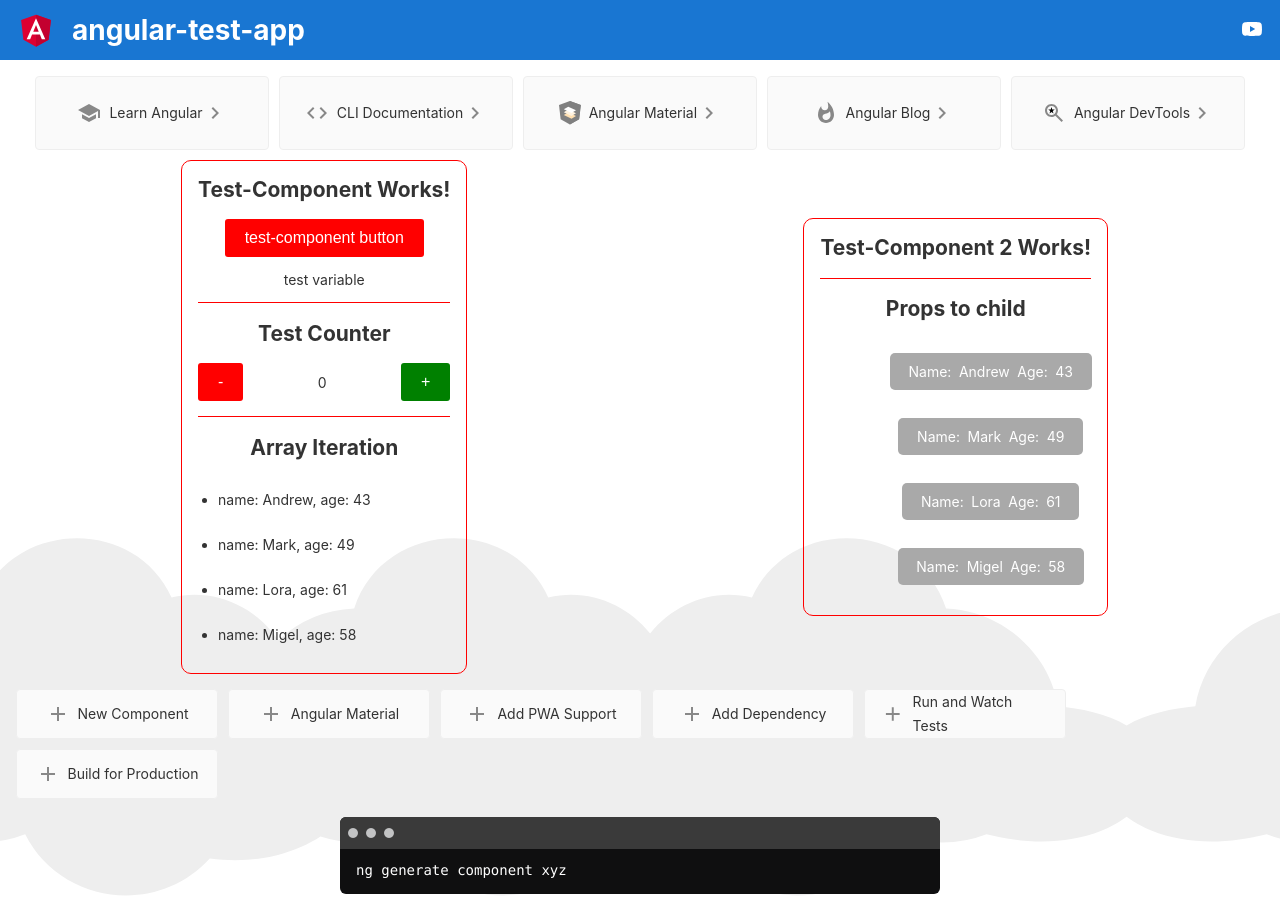
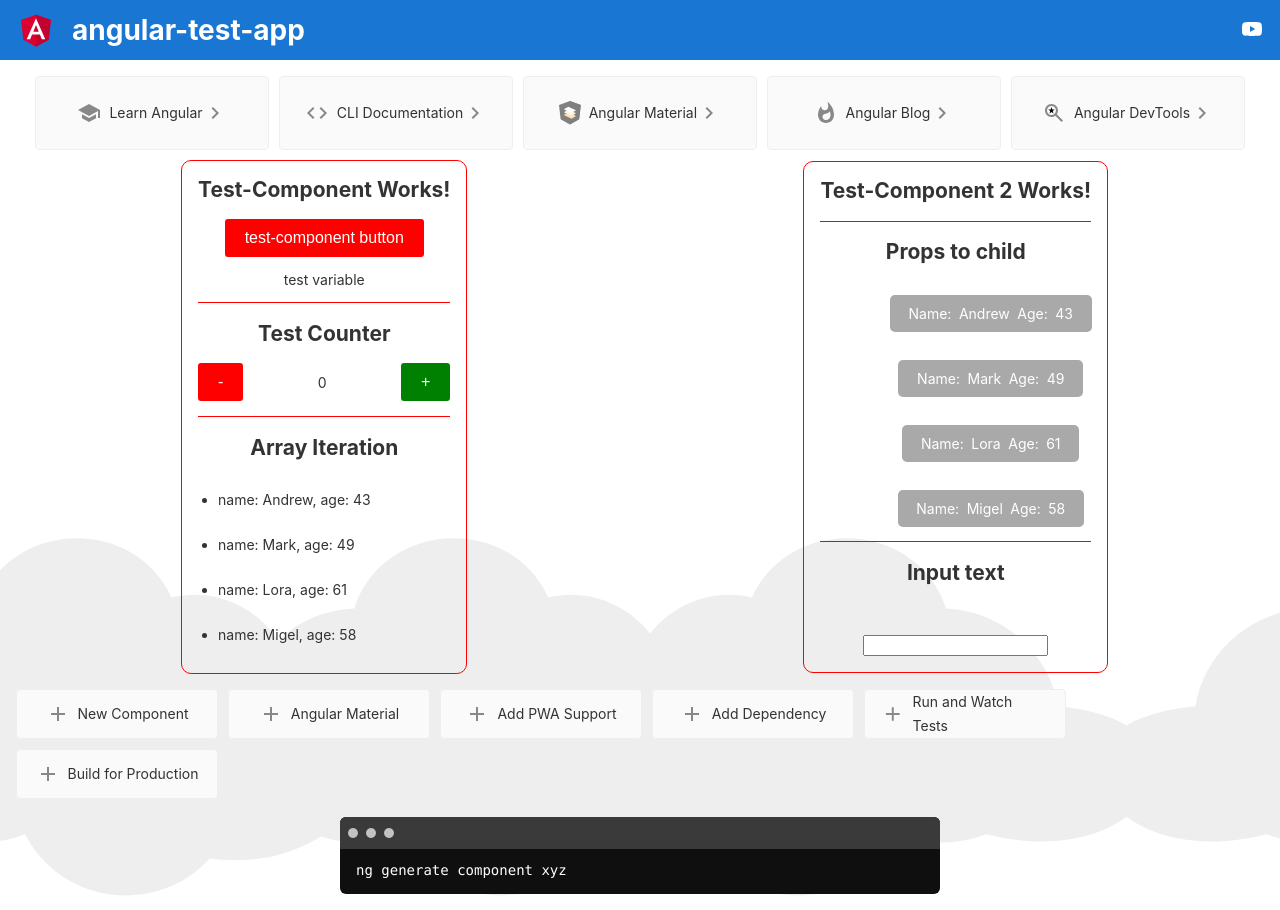
Before and after one commit to SDen4/angular-test-app, an Angular app: page / in a window 1280 px wide. Built offline with nearby package versions, Linux system fonts and the light colour scheme.

Commit message:
text input example

```diff
--- a/src/app/test-component2/test-component2.component.html
+++ b/src/app/test-component2/test-component2.component.html
@@ -7,4 +7,10 @@
   <ul *ngFor="let item of testArray">
     <app-test-card [userName]="item.name" [userAge]="item.age"></app-test-card>
   </ul>
+
+  <span class="line"></span>
+
+  <h2>Input text</h2>
+  <h3>{{ changedText }}</h3>
+  <input type="text" (input)="onchangeHandler($event)" />
 </div>
--- a/src/app/test-component2/test-component2.component.ts
+++ b/src/app/test-component2/test-component2.component.ts
@@ -7,6 +7,7 @@
 })
 export class TestComponent2Component implements OnInit {
   constructor() {}
+  ngOnInit(): void {}
 
   testArray: { name: string; age: number }[] = [
     { name: 'Andrew', age: 43 },
@@ -15,5 +16,9 @@
     { name: 'Migel', age: 58 },
   ];
 
-  ngOnInit(): void {}
+  // input example
+  changedText = '';
+  onchangeHandler(event: any) {
+    this.changedText = event.target.value;
+  }
 }
```
